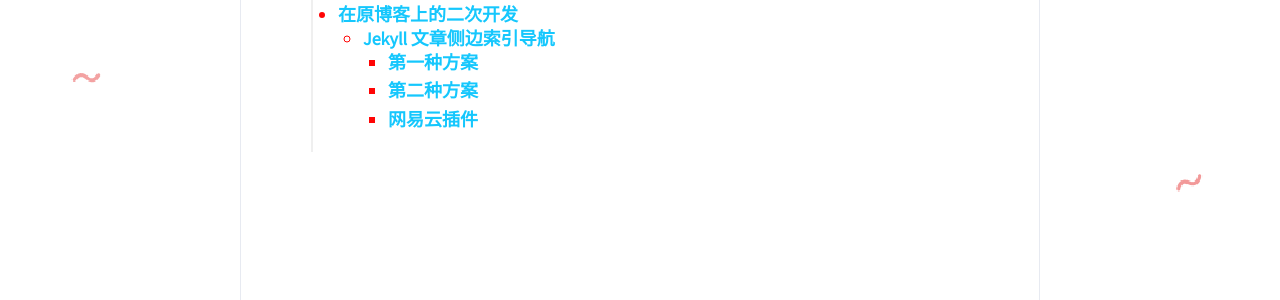
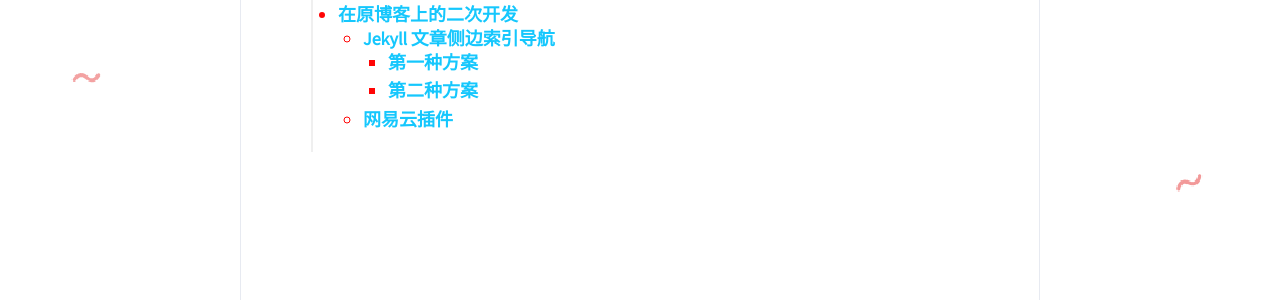
Before and after one commit to westqzy/westqzy.github.io11, a Jekyll site: the page built from _posts/2023-02-04-搭建一个这样的博客.md, in a window 1280 px wide. Shown: the part 863-1163 px from the top of the page. Built offline with Jekyll 4.4.1, drawn with Linux system fonts in a browser that asks for light colours.

```diff
--- a/_posts/2023-02-04-搭建一个这样的博客.md
+++ b/_posts/2023-02-04-搭建一个这样的博客.md
@@ -107,7 +107,7 @@ music-id: 422790454
 
     **tips**:可以通过[这个网站](https://www.sassmeister.com/)将 scss/cass 转为css
 
-#### 网易云插件
+### 网易云插件
 
 具体步骤如下：
 
```
